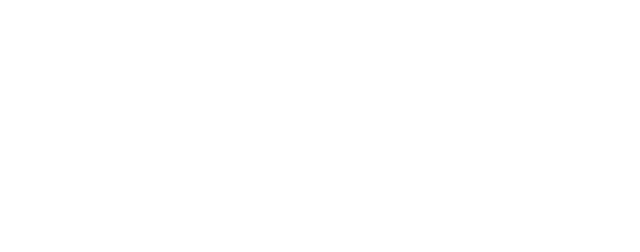
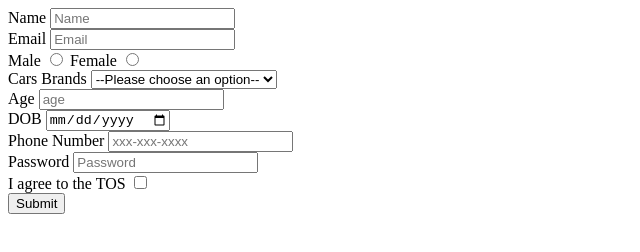
Before and after one commit to acciojob/signup-form-car-Rahil1910, a website: page main.html in a window 1280 px wide. Shown: the whole page, without its empty margins (0-640 px from the left). Drawn offline with Linux system fonts and the light colour scheme.

Commit message:
created a submission

```diff
--- a/main.html
+++ b/main.html
@@ -8,6 +8,37 @@
 
 <body>
 	<!-- the entire body must be written by student -->
+	<div>
+		<form method="post">
+			<label for="name">Name</label>
+			<input id="name" type="text" placeholder="Name" required><br>
+			<label for="email">Email</label>
+			<input id="email" type="email" placeholder="Email" required><br>
+			<label for="male">Male</label>
+			<input id="male" type="radio" name="gender">
+			<label for="female">Female</label>
+			<input id="female" type="radio" name="gender"><br>
+			<label for="cars">Cars Brands</label>
+			<select>
+				<option value="" disabled selected>--Please choose an option--</option>
+				<option value="TATA">TATA</option>
+				<option value="HYUNDAI">HYUNDAI</option>
+				<option value="HONDA">HONDA</option>
+				<option value="SKODA">SKODA</option>
+			</select><br>
+			<label for="age">Age</label>
+			<input id="age" type="number" placeholder="age" required><br>
+			<label for="dob">DOB</label>
+			<input id="dob" type="date" required><br>
+			<label for="tel">Phone Number</label>
+			<input id="tel" type="tel" placeholder="xxx-xxx-xxxx" required><br>
+			<label for="password">Password</label>
+			<input id="password" type="password" placeholder="Password" required><br>
+			<label for="tos">I agree to the TOS</label>
+			<input id="tos" type="checkbox" required><br>
+			<input type="submit" placeholder="submit" required>
+		</form>
+	</div>
     <script type="text/javascript" src="./script.js">
 </script>
 
```
